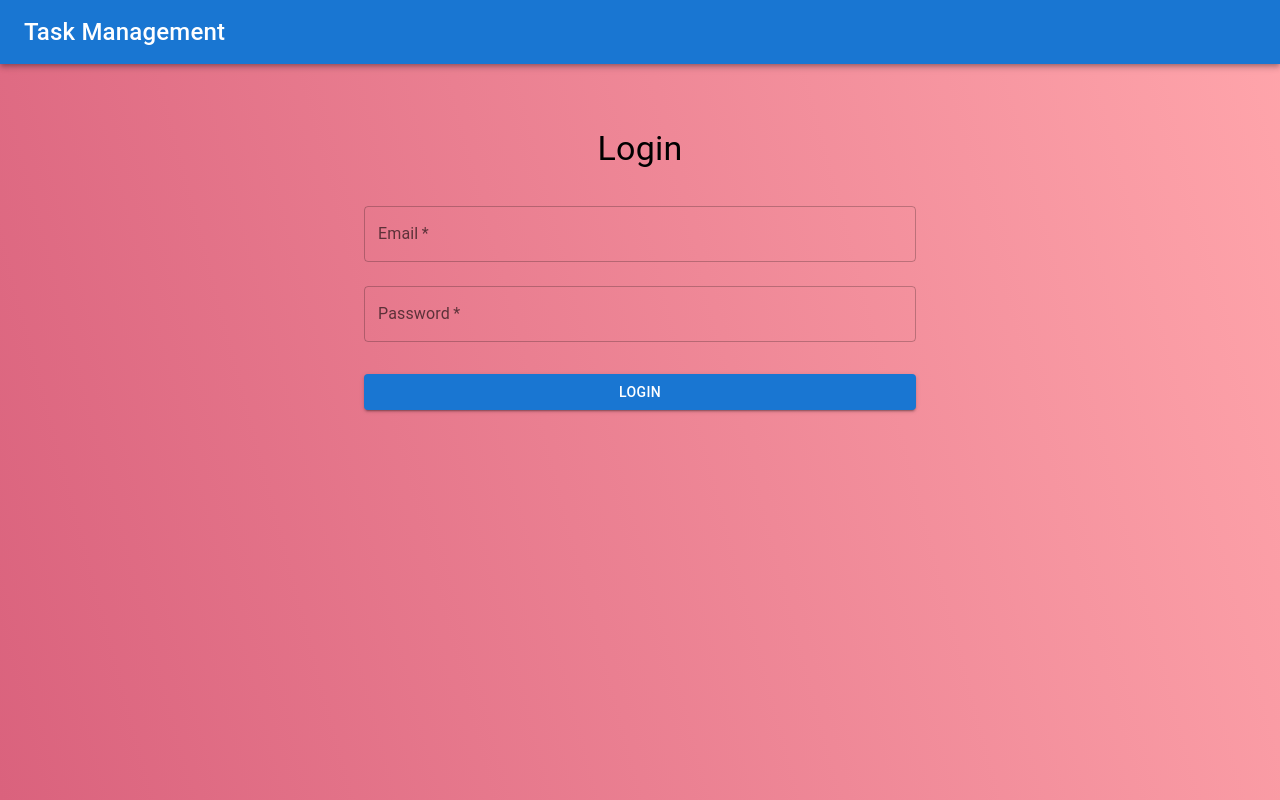
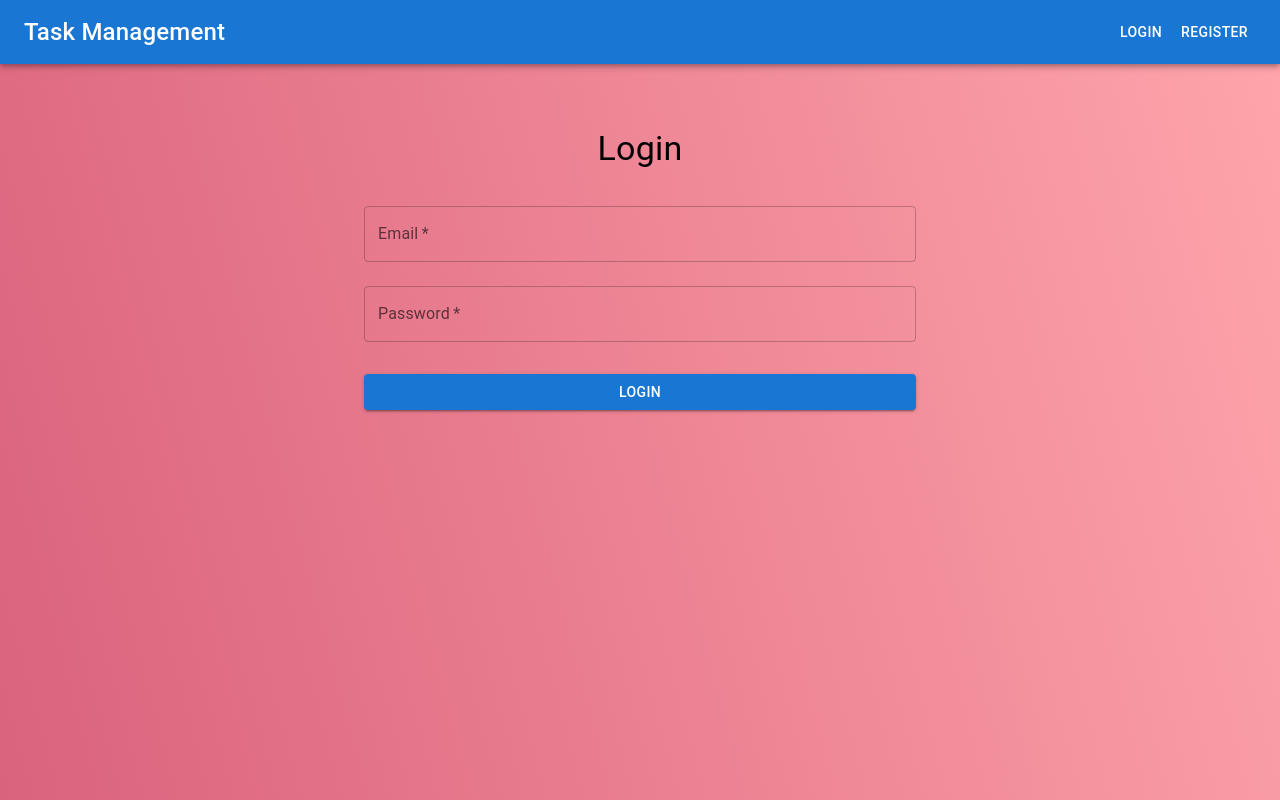
Before and after one commit to atharvashirodkar/Task-Management-Frontend, a React (Vite) app: page /login in a window 1280 px wide. Built offline with nearby package versions, Linux system fonts and the light colour scheme.

Commit message:
Added register, login & logout logic

```diff
--- a/src/component/Header.jsx
+++ b/src/component/Header.jsx
@@ -1,13 +1,55 @@
-import { AppBar, Box, Toolbar, Typography } from "@mui/material";
+import { useState, useEffect } from "react";
+import { AppBar, Box, Toolbar, Typography, Button } from "@mui/material";
+import { Link, useNavigate } from "react-router-dom";
 
 const Header = () => {
+  const [isAuthenticated, setIsAuthenticated] = useState(false);
+  const navigate = useNavigate();
+
+  useEffect(() => {
+    const token = localStorage.getItem('user');
+    // console.log(token);
+    setIsAuthenticated(!!token);
+  }, []);
+
+  const handleLogout = () => {
+    localStorage.removeItem("user");
+    setIsAuthenticated(false);
+    navigate("/login");
+  };
+
   return (
     <Box sx={{ flexGrow: 1, marginBottom: 2 }}>
       <AppBar position="static">
         <Toolbar>
-          <Typography variant="h6" component="div" sx={{ flexGrow: 1, fontSize: { xs: "1rem", sm: "1.25rem", md: "1.5rem" } }}>
+          <Typography
+            variant="h6"
+            component={Link}
+            to="/"
+            sx={{
+              flexGrow: 1,
+              fontSize: { xs: "1rem", sm: "1.25rem", md: "1.5rem" },
+              textDecoration: "none",
+              color: "inherit",
+            }}
+          >
             Task Management
           </Typography>
+
+          {isAuthenticated ? (
+            <Button color="inherit" onClick={handleLogout}>
+              Logout
+            </Button>
+          ) : (
+            <>
+              <Button color="inherit" component={Link} to="/login">
+                Login
+              </Button>
+              <Button color="inherit" component={Link} to="/register">
+                Register
+              </Button>
+            </>
+          )}
         </Toolbar>
       </AppBar>
     </Box>
```
